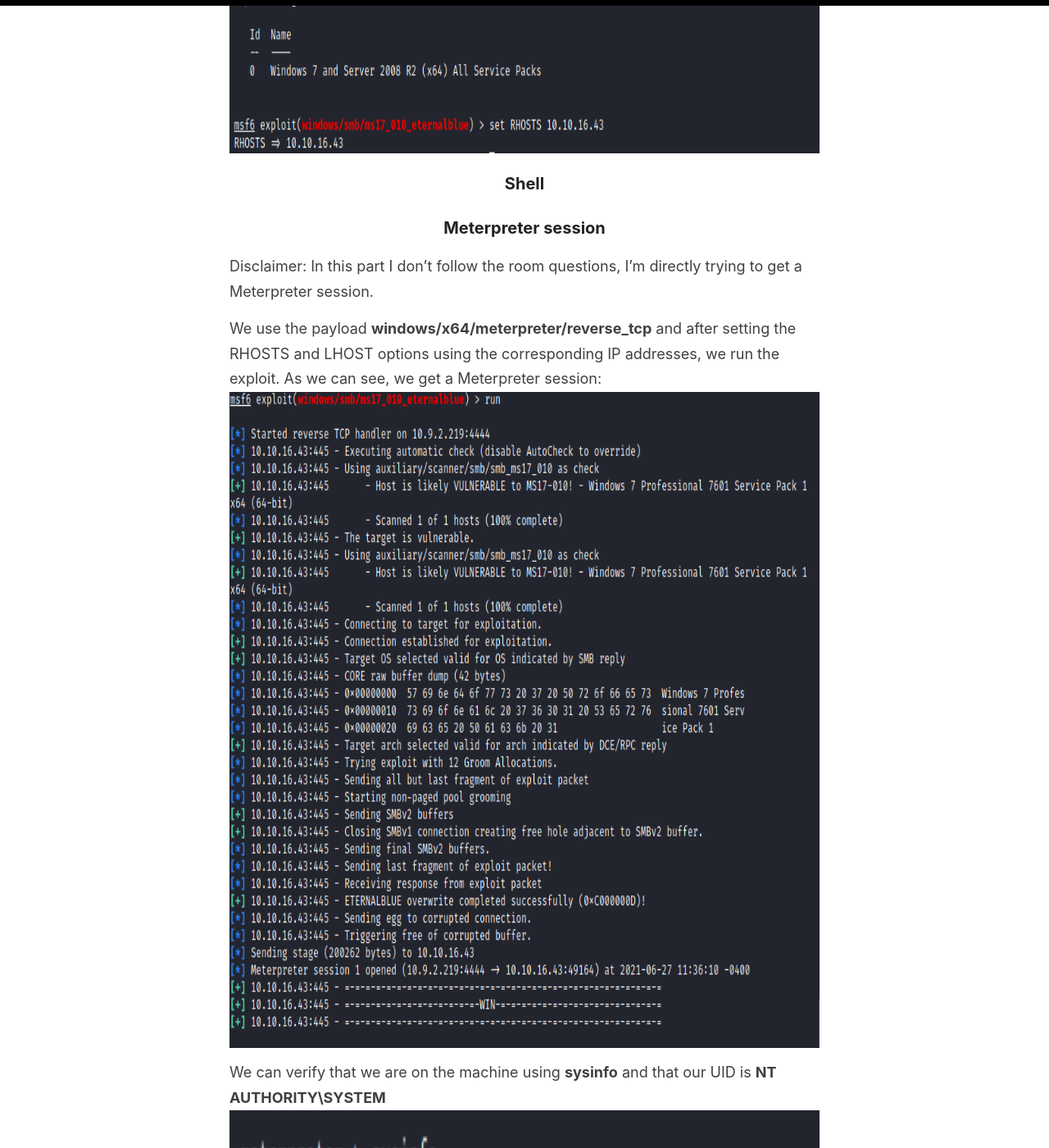
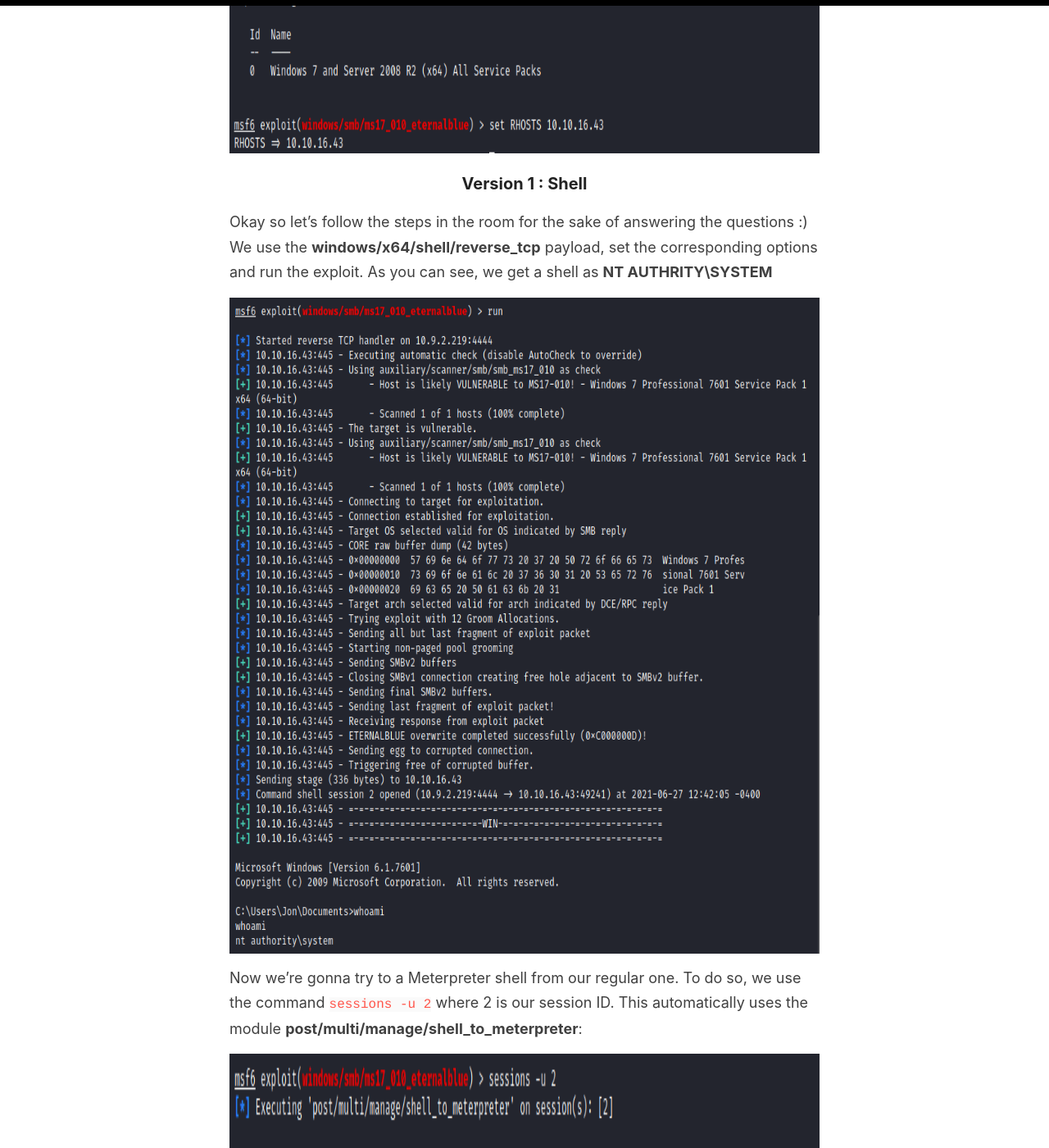
Before and after one commit to 0xdnxh/0xdnxh.github.io, a Jekyll site: the page built from _posts/2021-6-28-THM-Blue-Writeup.md, in a window 1280 px wide and 1400 px high, scrolled down 7780 px. Shown: the whole window at 82% size. Built offline with Jekyll 4.4.1, drawn with Linux system fonts in a browser that asks for light colours; some of the changed text lies outside the part shown.

Commit message:
Added modifs to Blue

````diff
--- a/_posts/2021-6-28-THM-Blue-Writeup.md
+++ b/_posts/2021-6-28-THM-Blue-Writeup.md
@@ -51,20 +51,31 @@
 
 <img src="/images/THM/Blue/metasploitoptions.PNG" width="800" height="800"/>
 
-### Shell
+### Version 1 : Shell
+Okay so let's follow the steps in the room for the sake of answering the questions :) We use the **windows/x64/shell/reverse_tcp** payload, set the corresponding options and run the exploit. As you can see, we get a shell as **NT AUTHRITY\SYSTEM**
 
+<img src="/images/THM/Blue/shell.PNG" width="800" height="800"/>
 
-### Meterpreter session
-Disclaimer: In this part I don't follow the room questions, I'm directly trying to get a Meterpreter session.
+Now we're gonna try to a Meterpreter shell from our regular one. To do so, we use the command ```sessions -u 2``` where 2 is our session ID. This automatically uses the module **post/multi/manage/shell_to_meterpreter**:
+
+<img src="/images/THM/Blue/upgrade.PNG" width="800" height="800"/>
+
+So now we have a Meterpreter sessions we can interact with. We can use **ps** to list all the processes:
+
+<img src="/images/THM/Blue/pscommand.PNG" width="800" height="800"/>
+
+We locate a process that's running as NT AUTHRITY\SYSTEM : **lsass.exe** and we migrate to it using its PID:
+
+<img src="/images/THM/Blue/migrate.PNG" width="800" height="800"/>
+
+### Version 2 : Meterpreter session
+Disclaimer: In this part instead of following the room questions to get access via shell, I'm directly trying to get a Meterpreter session.
 
 We use the payload **windows/x64/meterpreter/reverse_tcp** and after setting the RHOSTS and LHOST options using the corresponding IP addresses, we run the exploit. As we can see, we get a Meterpreter session:
 <img src="/images/THM/Blue/runexploit.PNG" width="800" height="800"/>
 
 We can verify that we are on the machine using **sysinfo** and that our UID is **NT AUTHORITY\SYSTEM**
 <img src="/images/THM/Blue/sysinfogetuid.PNG" width="800" height="800"/>
-
-We can now use **ps** to list all the processes:
-<img src="/images/THM/Blue/pscommand.PNG" width="800" height="800"/>>
 
 ## Cracking NTLM hash
 
@@ -82,11 +93,23 @@
 ## First flag
 
 *Hint : This flag can be found at the system root.*
+System root ? Maybe C:/ ?
+
+<img src="/images/THM/Blue/flag1.PNG" width="800" height="800"/>
 
 ## Second flag
 
 *Hint : This flag can be found at the location where passwords are stored within Windows.*
 
+On Windows, the passwords' hashes are stored in **C:\WINDOWS\system32\config\SAM**. This file is encrypted using **C:\WINDOWS\system32\config\system** and and it's is a registry hive which is mounted to HKLM\SAM when windows is running.
+Anyway, let's cd into C:\WINDOWS\system32\config and see what we find:
+
+<img src="/images/THM/Blue/flag2.PNG" width="800" height="800"/>
+
 ## Third flag
 
 *Hint : This flag can be found in an excellent location to loot. After all, Administrators usually have pretty interesting things saved.*
+
+Let's check out the Documents folder of our user Jon :)
+
+<img src="/images/THM/Blue/flag3.PNG" width="800" height="800"/>
````
Also changed, not shown: images/THM/Blue/flag1.PNG (added), images/THM/Blue/flag2.PNG (added), images/THM/Blue/flag3.PNG (added), images/THM/Blue/migrate.PNG (added), images/THM/Blue/shell.PNG (added), images/THM/Blue/upgrade.PNG (added).
